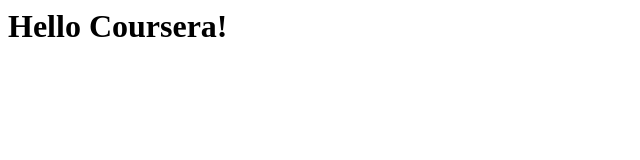
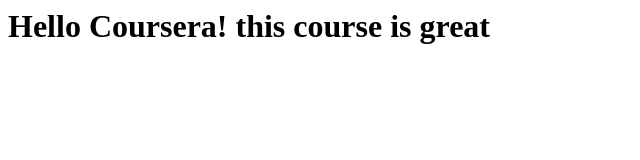
Before and after one commit to dayanamguerrero/coursera-test, a plain HTML site: page site/index.html in a window 1280 px wide. Shown: the whole page, without its empty margins (0-640 px from the left). Drawn offline with Linux system fonts and the light colour scheme.

Commit message:
Update index.html

```diff
--- a/site/index.html
+++ b/site/index.html
@@ -3,6 +3,6 @@
 	<title>Hello Coursera!</title>
 </head>
 <body>
-	<h1>Hello Coursera!</h1>
+	<h1>Hello Coursera! this course is great</h1>
 </body>
 </html>
```
